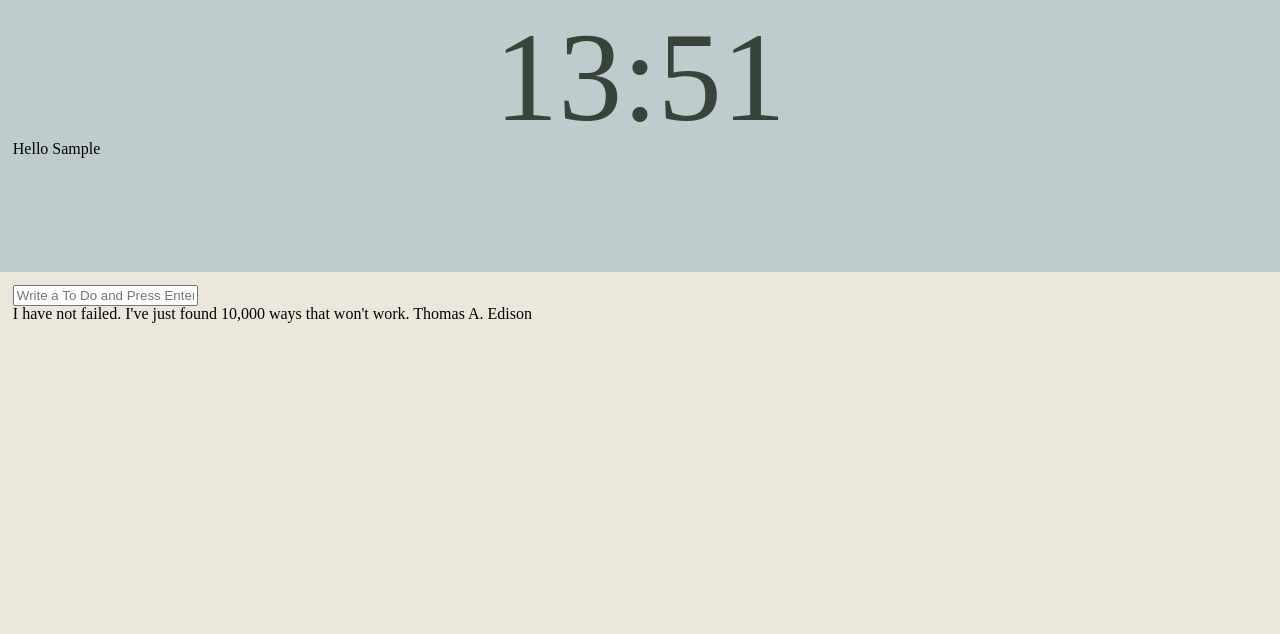
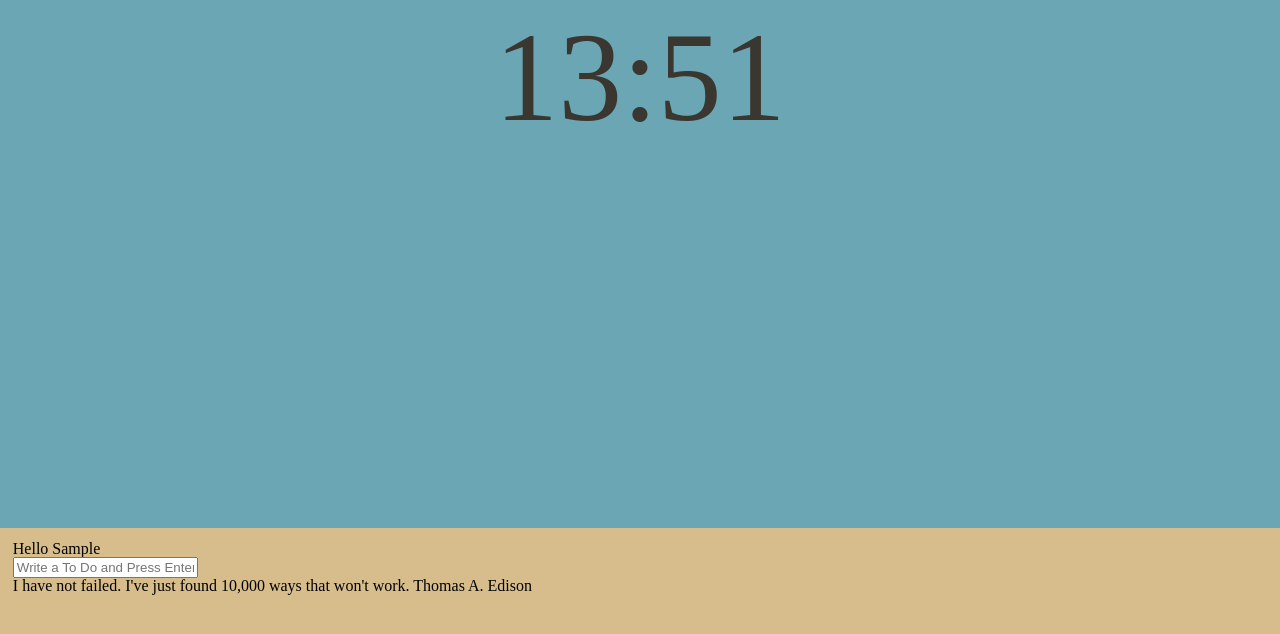
Before and after one commit to sharkclass/momentum-clone-coding, a plain HTML site: page index.html in a window 1280 px wide. Both pictures are taken after typing "Sample" into the empty fields and a click on the button "Log In". Drawn offline with Linux system fonts and the light colour scheme.

Commit message:
ebb and flow background 효과를 기능적으로 구현함

```diff
--- /dev/null
+++ b/css/components/background.css
@@ -0,0 +1,19 @@
+#upper-container{
+    box-sizing: border-box;
+    padding:1vw 1vw;
+    background-color: var(--basic-ocean);
+}
+
+#downside-container{
+    box-sizing: border-box;
+    padding:1vw 1vw;
+    background-color: var(--basic-light-sand);
+}
+
+.height_one-third{
+    height:34vh;
+}
+
+.height_two-third{
+    height:66vh;
+}
--- a/css/style.css
+++ b/css/style.css
@@ -12,17 +12,3 @@ body {
     background-repeat: no-repeat;
     */
 }
-
-#upper-container{
-    box-sizing: border-box;
-    height:34vh;
-    padding:1vw 1vw;
-    background-color: var(--basic-ocean);
-}
-
-#downside-container{
-    box-sizing: border-box;
-    height:66vh;
-    padding:1vw 1vw;
-    background-color: var(--basic-light-sand);
-}
--- a/css/variables.css
+++ b/css/variables.css
@@ -1,9 +1,9 @@
 :root{
-    --basic-green:#38443A;
-    --basic-ocean:#BECCCD;
+    --basic-green:#3A3730;
+    --basic-ocean:#6BA6B4;
     --basic-white:#FAFAFA;
-    --basic-light-sand:#EBE7DB;
-    --basic-dark-sand:#C5BCAB;
+    --basic-light-sand:#D7BD8C;
+    --basic-dark-sand:#AD8353;
     /*color pallete from https://sarahrenaeclark.com/25-summer-color-palettes/?epik=dj0yJnU9aTI2ZHVrczdENV9KMVZwd292dmVtcjJlbW9aRTN6TVomcD0wJm49dDhxLW45ZjF5YTBQTmctMHpmbkhSQSZ0PUFBQUFBR1I3UHdv*/
 
 }
--- a/index.html
+++ b/index.html
@@ -7,6 +7,8 @@
     <link rel="stylesheet" href="css/reset.css">
     <link rel="stylesheet" href="css/style.css">
     <link rel="stylesheet" href="css/variables.css">
+
+    <link rel="stylesheet" href="css/components/background.css">
 
     <link rel="stylesheet" href="css/components/clock.css">
     <title>Momentum-clone</title>
@@ -18,10 +20,10 @@
             <span></span>
         </div>
         <h2 id="clock">00:00</h2>
-    <h1 id="greeting" class="hidden"></h1>
     </div>
 
     <div id="downside-container">
+        <h1 id="greeting" class="hidden"></h1>
         <form id="login-form" class="hidden">
             <input required maxlength=15 type="text" placeholder="What is your name?">
             <button>Log In</button>
--- a/js/greetings.js
+++ b/js/greetings.js
@@ -4,6 +4,13 @@ const greeting=document.querySelector("#greeting");
 
 const HIDDEN_CLASSNAME="hidden";// upper case variable only uses as saving variable with only string
 const USERNAME_KEY="username";
+
+//ebb and flow 변수 정의
+const upperContainer=document.querySelector("#upper-container");
+const downsideContainer=document.querySelector("#downside-container");
+
+const HEIGHT_ONE_THIRD="height_one-third";
+const HEIGHT_TWO_THIRD="height_two-third";
 
 function onLoginSubmit(event){
     event.preventDefault(); //preventDefault stops default behavior of browser and javascript gives event value to first argument of fuction for free when addEventListener activates.
@@ -14,15 +21,34 @@ function onLoginSubmit(event){
 }
 
 function paintGreetings(username){
+    flow()
+    greeting.classList
     greeting.innerText=`Hello ${username}`;//==("Hello " + username)-->`"string" ${variable}`
     greeting.classList.remove(HIDDEN_CLASSNAME);
 }
 
 const savedUsername=localStorage.getItem(USERNAME_KEY);
 
+//ebb and flow 함수 정의
+function ebb(){
+    upperContainer.classList.remove(HEIGHT_TWO_THIRD);
+    downsideContainer.classList.remove(HEIGHT_ONE_THIRD);
+    upperContainer.classList.add(HEIGHT_ONE_THIRD);
+    downsideContainer.classList.add(HEIGHT_TWO_THIRD);
+}
+
+function flow(){
+    upperContainer.classList.remove(HEIGHT_ONE_THIRD);
+    downsideContainer.classList.remove(HEIGHT_TWO_THIRD);
+    upperContainer.classList.add(HEIGHT_TWO_THIRD);
+    downsideContainer.classList.add(HEIGHT_ONE_THIRD);
+}
+
 if(savedUsername==null){
+    ebb();
     loginForm.classList.remove(HIDDEN_CLASSNAME);//show the form
     loginForm.addEventListener("submit", onLoginSubmit);
 } else {
+    flow();
     paintGreetings(savedUsername);
 }
--- a/js/todo.js
+++ b/js/todo.js
@@ -3,6 +3,7 @@ const toDoInput=toDoForm.querySelector("input");
 const toDoList=document.querySelector("#todo-list");
 
 const TODOS_KEY="todos";
+const HIDDEN_CLASSNAME="hidden";
 
 let toDos=[];
 
```
Also changed, not shown: js/alt-background.js (+26 -0 lines).
